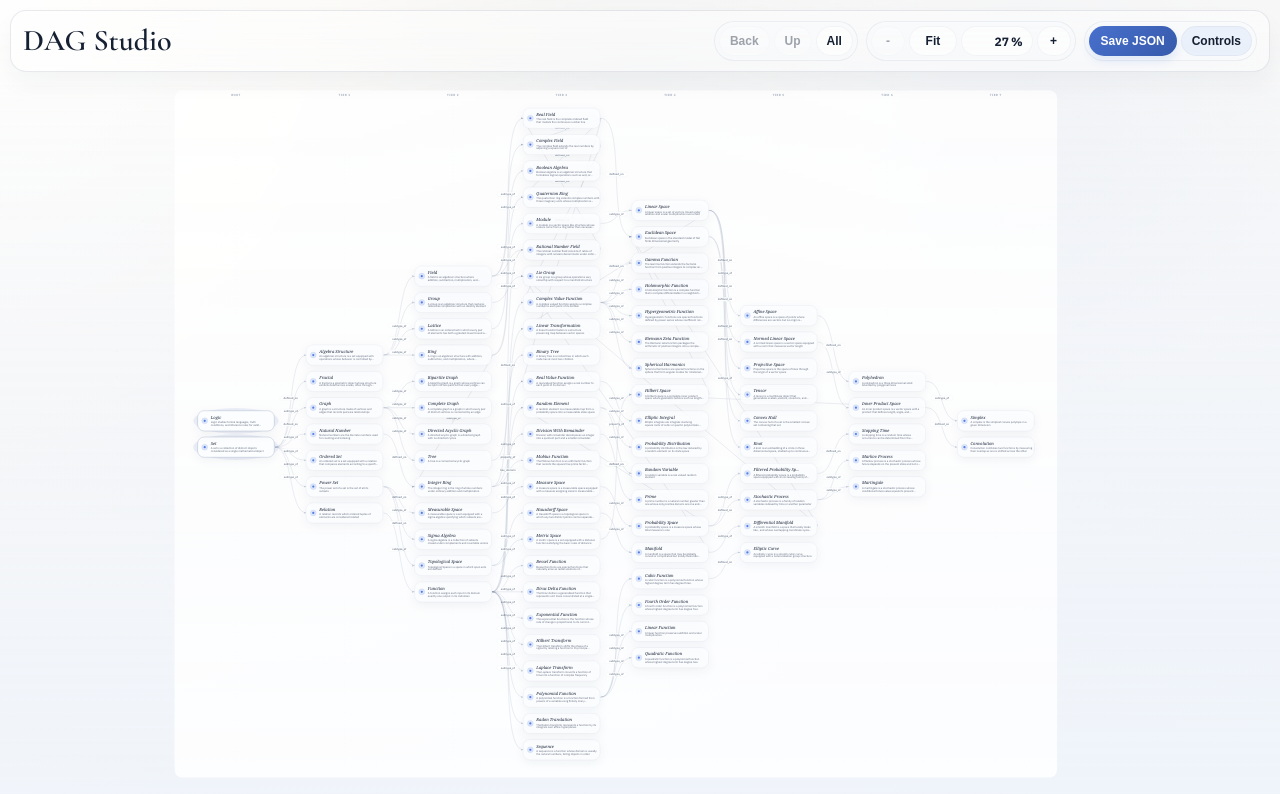
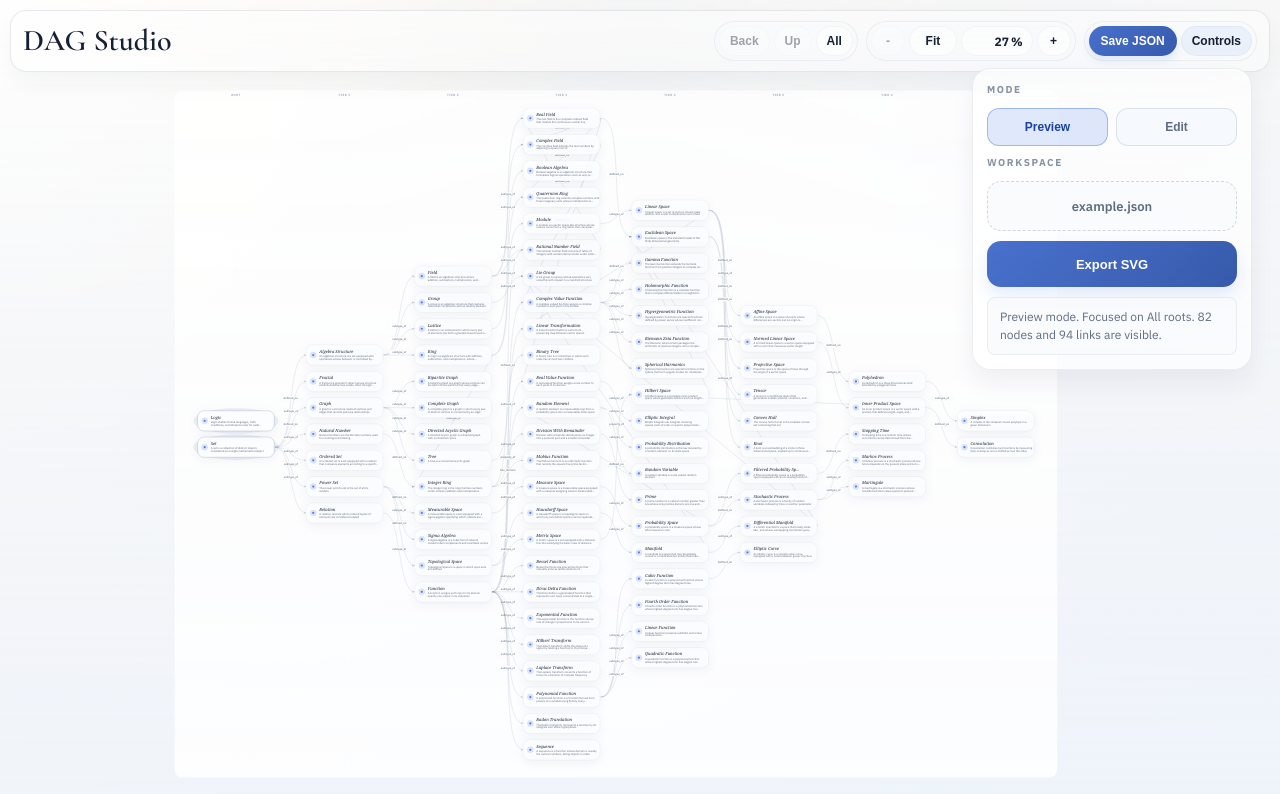
Before and after one commit to Algo2147483647/front-end_toolkit, a React (Vite) app in the folder graph/: page / in a window 1280 px wide. Both pictures are taken after a click on the button "Controls". Shown: the top 794 px of the page. Built offline with nearby package versions, Linux system fonts and the light colour scheme.

Commit message:
DAG Studio React / TypeScript Refactor Plan

```diff
--- a/graph/src/components/Topbar.tsx
+++ b/graph/src/components/Topbar.tsx
@@ -83,7 +83,7 @@ export default function Topbar({
             >
               Controls
             </button>
-            <div id="settings-panel" className={`settings-panel${settingsOpen ? " is-visible" : ""}`}>
+            <div id="settings-panel" className={`settings-panel${settingsOpen ? " settings-panel-visible" : ""}`}>
               <p className="control-label">Mode</p>
               <div className="mode-toggle" role="group" aria-label="Graph mode">
                 <button id="mode-preview-btn" className={`mode-toggle-btn${mode === "preview" ? " is-active" : ""}`} type="button" data-mode="preview" aria-pressed={mode === "preview"} onClick={() => onModeChange("preview")}>Preview</button>
```
